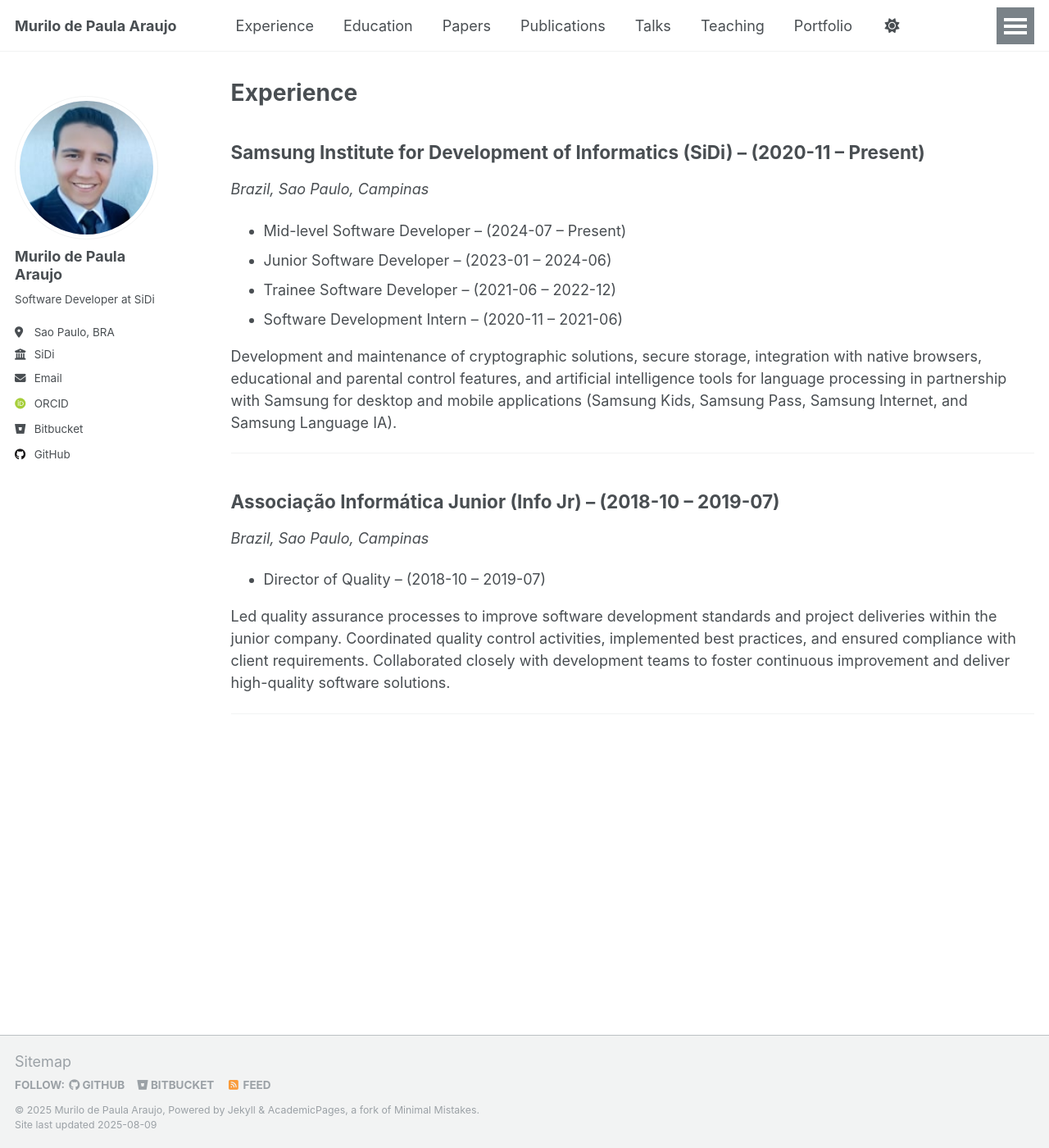
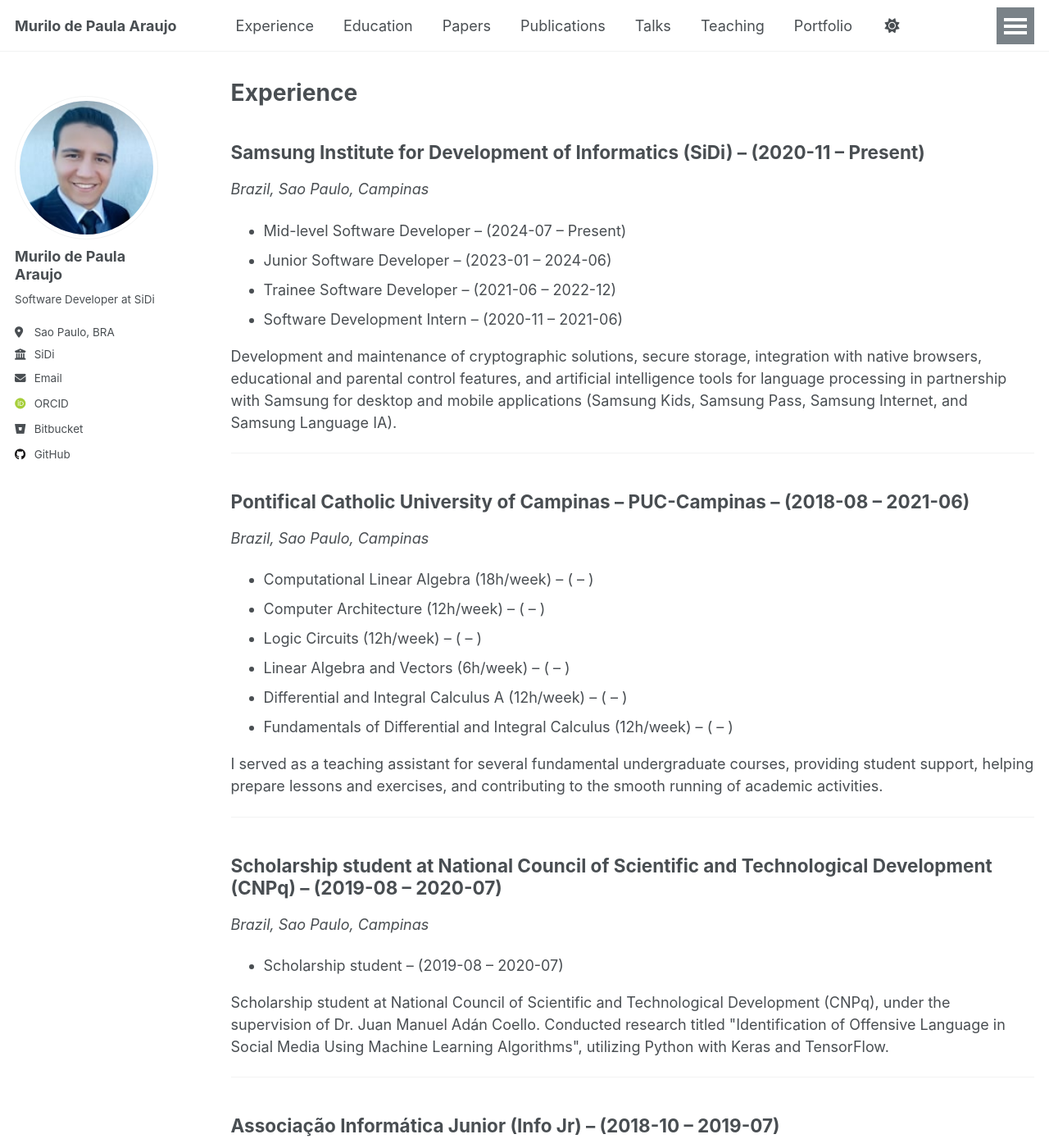
Before and after one commit to murilodepa/murilodepa.github.io, a Jekyll site: the page built from _pages/experience.md, in a window 1280 px wide and 1400 px high. Shown: the whole window at 82% size. Built offline with Jekyll 4.4.1, drawn with Linux system fonts in a browser that asks for light colours; some web fonts are replaced; a script that is not in the unit is left out.

Commit message:
Update experience.yml

```diff
--- a/_data/experience.yml
+++ b/_data/experience.yml
@@ -18,6 +18,31 @@
       start_date: "2020-11"
       end_date: "2021-06"
 
+- company: Pontifical Catholic University of Campinas – PUC-Campinas
+  start_date: "2018-08"
+  end_date: "2021-06"
+  location: Brazil, Sao Paulo, Campinas
+  description: >
+    I served as a teaching assistant for several fundamental undergraduate courses, providing student support, helping prepare lessons and exercises, and contributing to the smooth running of academic activities.
+  positions:
+    - title: Computational Linear Algebra (18h/week)
+    - title: Computer Architecture (12h/week)
+    - title: Logic Circuits (12h/week)
+    - title: Linear Algebra and Vectors (6h/week)
+    - title: Differential and Integral Calculus A (12h/week)
+    - title: Fundamentals of Differential and Integral Calculus (12h/week)
+
+- company: Scholarship student at National Council of Scientific and Technological Development (CNPq)
+  start_date: "2019-08"
+  end_date: "2020-07"
+  location: Brazil, Sao Paulo, Campinas
+  description: >
+    Scholarship student at National Council of Scientific and Technological Development (CNPq), under the supervision of Dr. Juan Manuel Adán Coello. Conducted research titled "Identification of Offensive Language in Social Media Using Machine Learning Algorithms", utilizing Python with Keras and TensorFlow.
+  positions:
+    - title: Scholarship student
+      start_date: "2019-08"
+      end_date: "2020-07"
+
 - company: Associação Informática Junior (Info Jr)
   start_date: "2018-10"
   end_date: "2019-07"
```
